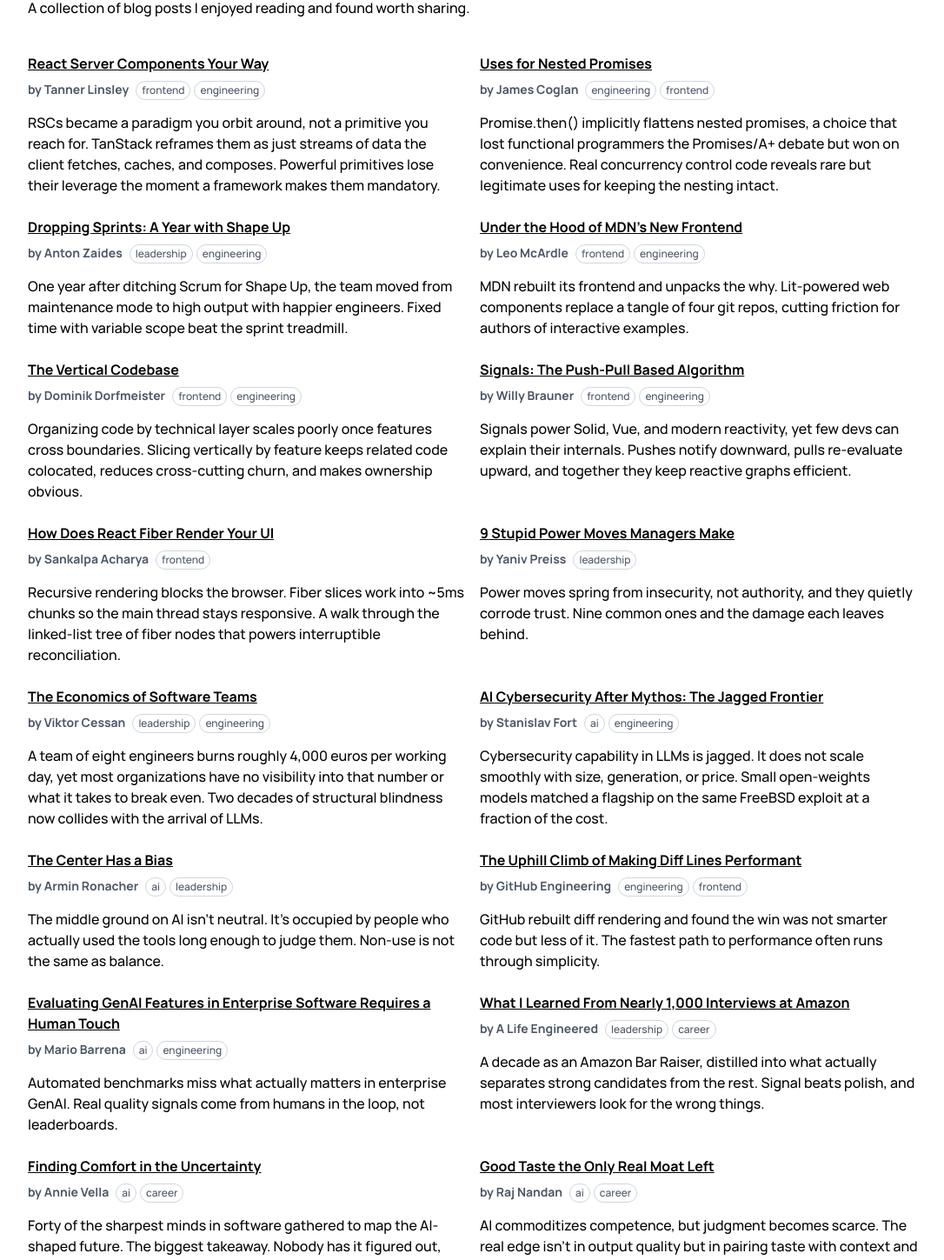
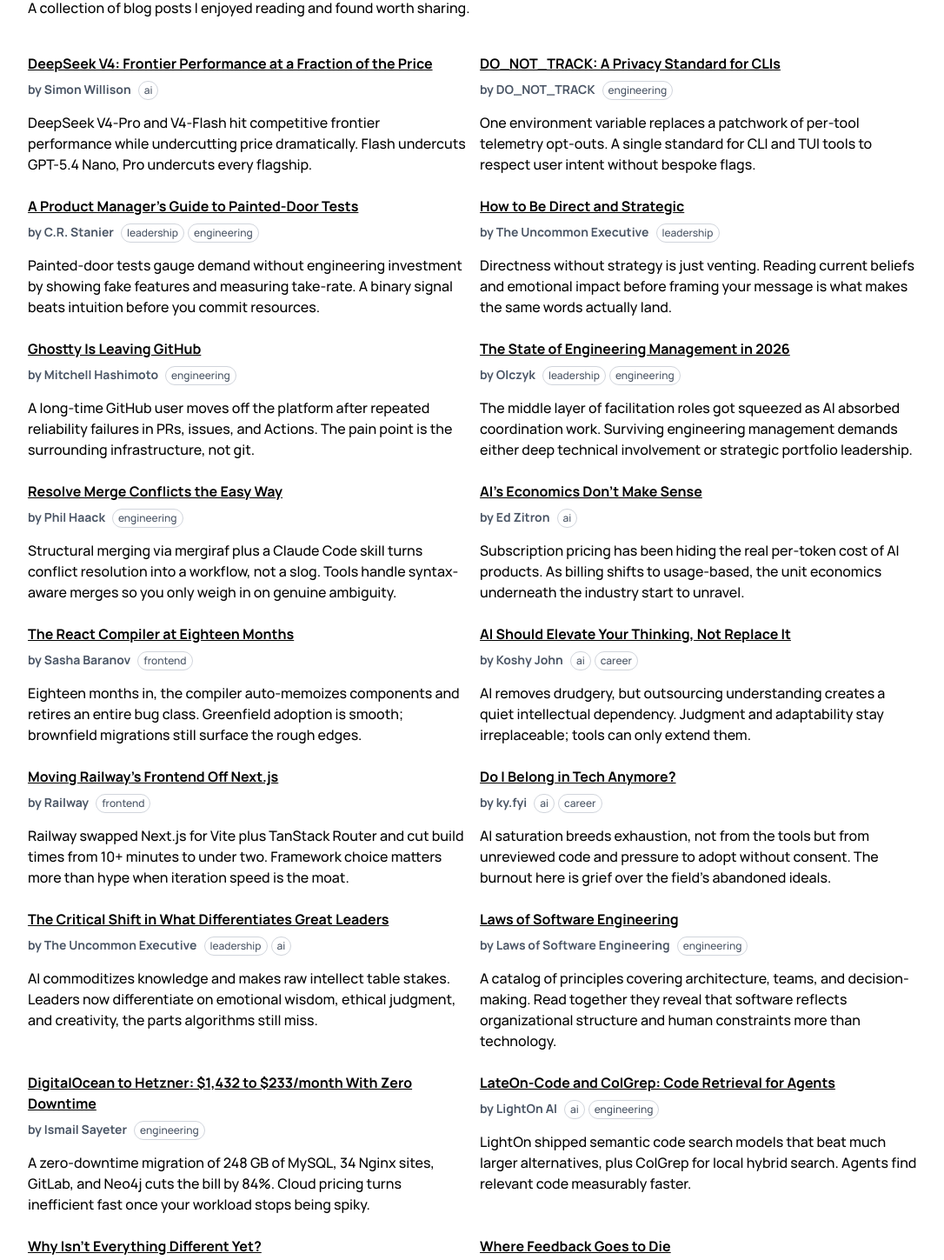
Before and after one commit to tdeekens/tdeekens.name, a Next.js app: page /blogroll in a window 1280 px wide. Shown: the part 160-1609 px from the top of the page at 87% size, without its empty margins (96-1182 px from the left). Built offline with nearby package versions, Linux system fonts and the light colour scheme.

Commit message:
feat: update blog roll and book shelf

```diff
--- a/pages/blogroll.tsx
+++ b/pages/blogroll.tsx
@@ -17,6 +17,146 @@
     </Text.Paragraph>
 
     <section className="grid gap-4 my-8 sm:grid-cols-1 md:grid-cols-2">
+      <BlogrollEntry
+        title="DeepSeek V4: Frontier Performance at a Fraction of the Price"
+        href="https://simonwillison.net/2026/Apr/24/deepseek-v4/"
+        author="Simon Willison"
+        teaser="DeepSeek V4-Pro and V4-Flash hit competitive frontier performance while undercutting price dramatically. Flash undercuts GPT-5.4 Nano, Pro undercuts every flagship."
+        tags={['ai']}
+      />
+      <BlogrollEntry
+        title="DO_NOT_TRACK: A Privacy Standard for CLIs"
+        href="https://donottrack.sh/"
+        author="DO_NOT_TRACK"
+        teaser="One environment variable replaces a patchwork of per-tool telemetry opt-outs. A single standard for CLI and TUI tools to respect user intent without bespoke flags."
+        tags={['engineering']}
+      />
+      <BlogrollEntry
+        title="A Product Manager's Guide to Painted-Door Tests"
+        href="https://crstanier.medium.com/a-product-managers-guide-to-painted-door-tests-a1a5de33b473"
+        author="C.R. Stanier"
+        teaser="Painted-door tests gauge demand without engineering investment by showing fake features and measuring take-rate. A binary signal beats intuition before you commit resources."
+        tags={['leadership', 'engineering']}
+      />
+      <BlogrollEntry
+        title="How to Be Direct and Strategic"
+        href="https://news.theuncommonexecutive.com/p/how-to-be-direct-and-strategic"
+        author="The Uncommon Executive"
+        teaser="Directness without strategy is just venting. Reading current beliefs and emotional impact before framing your message is what makes the same words actually land."
+        tags={['leadership']}
+      />
+      <BlogrollEntry
+        title="Ghostty Is Leaving GitHub"
+        href="https://mitchellh.com/writing/ghostty-leaving-github"
+        author="Mitchell Hashimoto"
+        teaser="A long-time GitHub user moves off the platform after repeated reliability failures in PRs, issues, and Actions. The pain point is the surrounding infrastructure, not git."
+        tags={['engineering']}
+      />
+      <BlogrollEntry
+        title="The State of Engineering Management in 2026"
+        href="https://olczyk.substack.com/p/the-state-of-engineering-management"
+        author="Olczyk"
+        teaser="The middle layer of facilitation roles got squeezed as AI absorbed coordination work. Surviving engineering management demands either deep technical involvement or strategic portfolio leadership."
+        tags={['leadership', 'engineering']}
+      />
+      <BlogrollEntry
+        title="Resolve Merge Conflicts the Easy Way"
+        href="https://haacked.com/archive/2026/03/25/resolve-merge-conflicts/"
+        author="Phil Haack"
+        teaser="Structural merging via mergiraf plus a Claude Code skill turns conflict resolution into a workflow, not a slog. Tools handle syntax-aware merges so you only weigh in on genuine ambiguity."
+        tags={['engineering']}
+      />
+      <BlogrollEntry
+        title="AI's Economics Don't Make Sense"
+        href="https://www.wheresyoured.at/ais-economics-dont-make-sense/"
+        author="Ed Zitron"
+        teaser="Subscription pricing has been hiding the real per-token cost of AI products. As billing shifts to usage-based, the unit economics underneath the industry start to unravel."
+        tags={['ai']}
+      />
+      <BlogrollEntry
+        title="The React Compiler at Eighteen Months"
+        href="https://saschb2b.com/blog/react-compiler-year-in-review"
+        author="Sasha Baranov"
+        teaser="Eighteen months in, the compiler auto-memoizes components and retires an entire bug class. Greenfield adoption is smooth; brownfield migrations still surface the rough edges."
+        tags={['frontend']}
+      />
+      <BlogrollEntry
+        title="AI Should Elevate Your Thinking, Not Replace It"
+        href="https://www.koshyjohn.com/blog/ai-should-elevate-your-thinking-not-replace-it/"
+        author="Koshy John"
+        teaser="AI removes drudgery, but outsourcing understanding creates a quiet intellectual dependency. Judgment and adaptability stay irreplaceable; tools can only extend them."
+        tags={['ai', 'career']}
+      />
+      <BlogrollEntry
+        title="Moving Railway's Frontend Off Next.js"
+        href="https://blog.railway.com/p/moving-railways-frontend-off-nextjs"
+        author="Railway"
+        teaser="Railway swapped Next.js for Vite plus TanStack Router and cut build times from 10+ minutes to under two. Framework choice matters more than hype when iteration speed is the moat."
+        tags={['frontend']}
+      />
+      <BlogrollEntry
+        title="Do I Belong in Tech Anymore?"
+        href="https://ky.fyi/posts/ai-burnout"
+        author="ky.fyi"
+        teaser="AI saturation breeds exhaustion, not from the tools but from unreviewed code and pressure to adopt without consent. The burnout here is grief over the field's abandoned ideals."
+        tags={['ai', 'career']}
+      />
+      <BlogrollEntry
+        title="The Critical Shift in What Differentiates Great Leaders"
+        href="https://news.theuncommonexecutive.com/p/feelings-over-logic"
+        author="The Uncommon Executive"
+        teaser="AI commoditizes knowledge and makes raw intellect table stakes. Leaders now differentiate on emotional wisdom, ethical judgment, and creativity, the parts algorithms still miss."
+        tags={['leadership', 'ai']}
+      />
+      <BlogrollEntry
+        title="Laws of Software Engineering"
+        href="https://lawsofsoftwareengineering.com/"
+        author="Laws of Software Engineering"
+        teaser="A catalog of principles covering architecture, teams, and decision-making. Read together they reveal that software reflects organizational structure and human constraints more than technology."
+        tags={['engineering']}
+      />
+      <BlogrollEntry
+        title="DigitalOcean to Hetzner: $1,432 to $233/month With Zero Downtime"
+        href="https://isayeter.com/posts/digitalocean-to-hetzner-migration/"
+        author="Ismail Sayeter"
+        teaser="A zero-downtime migration of 248 GB of MySQL, 34 Nginx sites, GitLab, and Neo4j cuts the bill by 84%. Cloud pricing turns inefficient fast once your workload stops being spiky."
+        tags={['engineering']}
+      />
+      <BlogrollEntry
+        title="LateOn-Code and ColGrep: Code Retrieval for Agents"
+        href="https://huggingface.co/blog/lightonai/colgrep-lateon-code"
+        author="LightOn AI"
+        teaser="LightOn shipped semantic code search models that beat much larger alternatives, plus ColGrep for local hybrid search. Agents find relevant code measurably faster."
+        tags={['ai', 'engineering']}
+      />
+      <BlogrollEntry
+        title="Why Isn't Everything Different Yet?"
+        href="https://davegriffith.substack.com/p/why-isnt-everything-different-yet"
+        author="Dave Griffith"
+        teaser="Transformative technology takes decades to reshape society. AI is moving faster than historical norms yet still feels glacial because expectations outpace physics."
+        tags={['ai']}
+      />
+      <BlogrollEntry
+        title="Where Feedback Goes to Die"
+        href="https://www.bonnycode.com/posts/where-feedback-goes-to-die/"
+        author="BonnyCode"
+        teaser="Feedback turns actionable only when leaders stop judging and start listening. Real change requires earning trust through curiosity, not defending against the signal."
+        tags={['leadership']}
+      />
+      <BlogrollEntry
+        title="What's In It For Me Architecture"
+        href="https://frederickvanbrabant.com/blog/2026-04-04-whats-in-it-for-me-architecture/"
+        author="Frederick Vanbrabant"
+        teaser="Technical excellence alone does not ship. Architects succeed by reading stakeholder motivations and building credibility with decision-makers, not by drawing better diagrams."
+        tags={['leadership', 'engineering']}
+      />
+      <BlogrollEntry
+        title="The AI Coding Agent Manifesto"
+        href="https://medium.com/wix-engineering/the-ai-coding-agent-manifesto-c8f61629d677"
+        author="Wix Engineering"
+        teaser="Generation speed is no longer the bottleneck. Production-grade agent work shifts focus to verification, explicit contracts, and architectural clarity the agent can actually execute."
+        tags={['ai', 'engineering']}
+      />
       <BlogrollEntry
         title="React Server Components Your Way"
         href="https://tanstack.com/blog/react-server-components"
--- a/pages/bookshelf.tsx
+++ b/pages/bookshelf.tsx
@@ -18,6 +18,12 @@
     </Text.Paragraph>
 
     <section className="grid gap-4 my-8 sm:grid-cols-1 md:grid-cols-2 xl:grid-cols-3">
+      <Book
+        title="Bullshit Jobs: A Theory"
+        href="https://amazon.de/-/en/Bullshit-Jobs-Theory-David-Graeber/dp/0141983477"
+        src="/bookshelf/bullshit-jobs.jpg"
+        author="David Graeber"
+      />
       <Book
         title="The Five Dysfunctions of a Team"
         href="https://amazon.de/dp/0787960756"
```
Also changed, not shown: public/bookshelf/bullshit-jobs.jpg (added).
